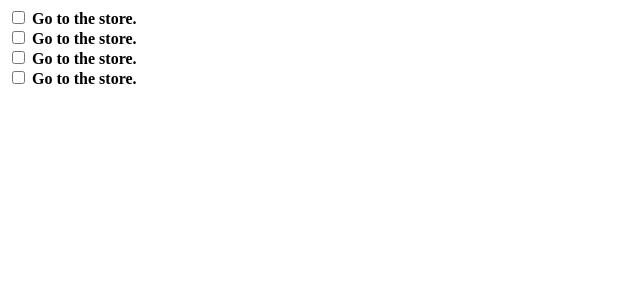
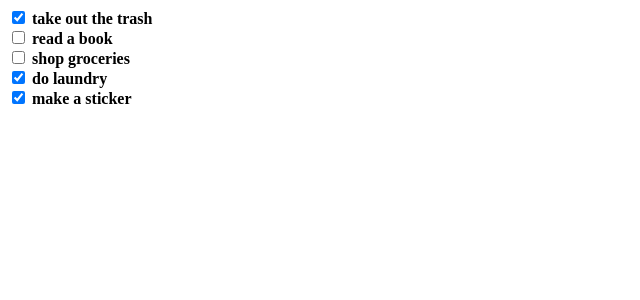
Before and after one commit to ElimuStuart/todoApp, a React (Create React App) app: page / in a window 1280 px wide. Shown: the top 300 px of the page, without its empty margins (0-640 px from the left). Built offline with nearby package versions, Linux system fonts and the light colour scheme.

Commit message:
Phase 3
Using props to render todo items

```diff
--- a/src/App.js
+++ b/src/App.js
@@ -1,14 +1,14 @@
 import React from "react";
 import TodoItem from "./TodoItem";
+import todosData from "./todosData";
 
 function App() {
 
+  const todoItem = todosData.map(item => <TodoItem key={item.id} item={item} />)
+
   return (
     <div>
-      <TodoItem />
-      <TodoItem />
-      <TodoItem />
-      <TodoItem />
+      {todoItem}
     </div>
   );
 }
--- a/src/TodoItem.js
+++ b/src/TodoItem.js
@@ -1,13 +1,13 @@
 import React from "react";
 
-function TodoItem() {
+function TodoItem(props) {
 
   const style = {
     fontWeight: 'bold'
   }
   return (
     <div style={style}>
-      <input type="checkbox" /> <label>Go to the store.</label> <br />
+      <input type="checkbox" checked={props.item.completed}/> <label>{props.item.text}</label> <br />
     </div>
   )
 
--- /dev/null
+++ b/src/todosData.js
@@ -0,0 +1,29 @@
+const todosData = [
+  {
+    id: 1,
+    text: "take out the trash",
+    completed: true
+  },
+  {
+    id: 2,
+    text: "read a book",
+    completed: false
+  },
+  {
+    id: 3,
+    text: "shop groceries",
+    completed: false
+  },
+  {
+    id: 4,
+    text: "do laundry",
+    completed: true
+  },
+  {
+    id: 5,
+    text: "make a sticker",
+    completed: true
+  },
+]
+
+export default todosData;
```
